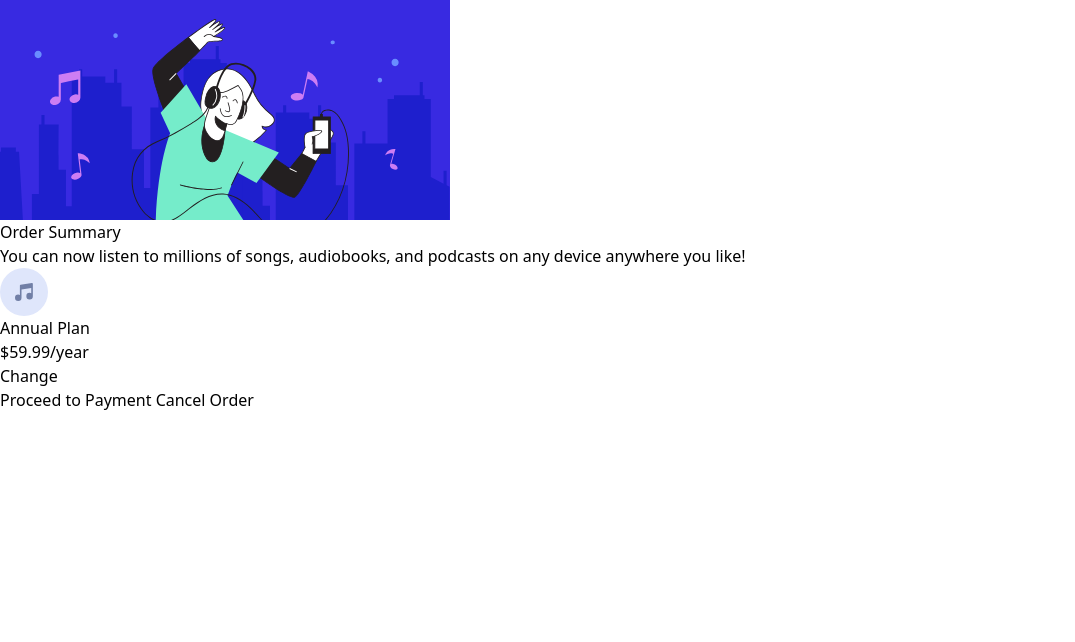
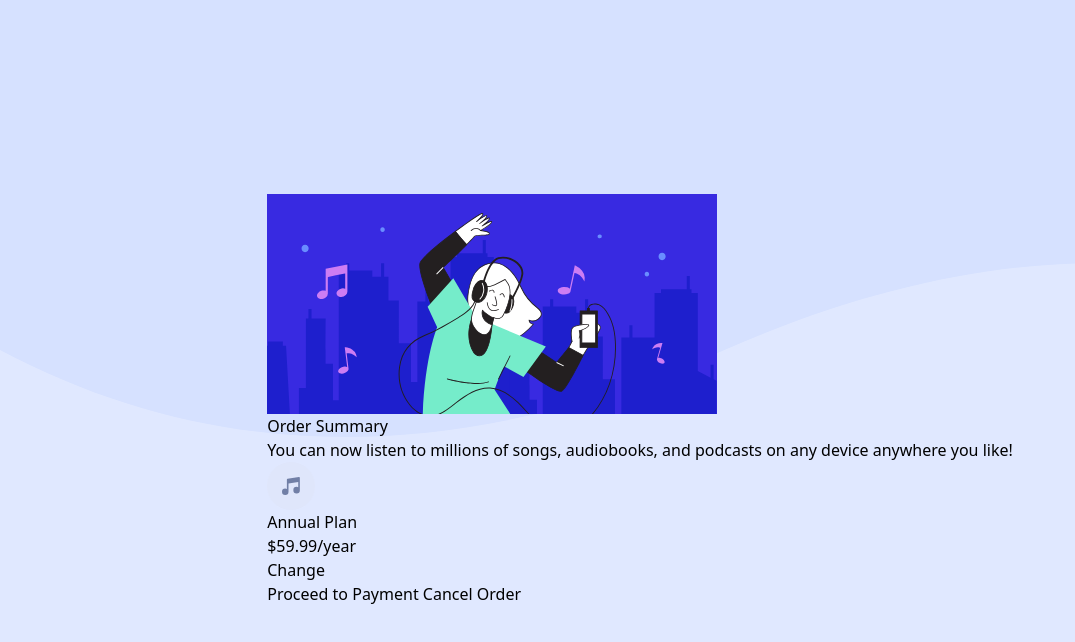
Before and after one commit to StephenYu2018/order-summary-component-main, a website: page index.html in a window 1280 px wide. Shown: the whole page, without its empty margins (0-1075 px from the left). Drawn offline with Linux system fonts and the light colour scheme.

Commit message:
add background styles to index.html

```diff
--- a/index.html
+++ b/index.html
@@ -13,8 +13,9 @@
   <link rel="icon" type="image/png" sizes="32x32" href="./images/favicon-32x32.png">
   <title>Frontend Mentor | Order summary card</title>
 </head>
-<body class="bg-mobile md:bg-desktop">
-  <main>
+<body>
+
+  <main class="h-screen bg-mobile md:bg-desktop bg-pale-blue bg-no-repeat bg-contain flex flex-col justify-center items-center">
     <article>
       <img alt="person vibing to music" src="./images/illustration-hero.svg">
       <div>
--- a/package.json
+++ b/package.json
@@ -4,7 +4,7 @@
   "description": "![Design preview for the Order summary card coding challenge](./design/desktop-preview.jpg)",
   "main": "index.js",
   "scripts": {
-    "build": "npx tailwindcss -i ./styles.css -o ./dist/styles.css --watch",
+    "build": "npx tailwindcss -i ./styles.css -o ./dist/styles.css",
     "test": "echo \"Error: no test specified\" && exit 1"
   },
   "keywords": [],
--- a/tailwind.config.js
+++ b/tailwind.config.js
@@ -14,8 +14,8 @@ module.exports = {
     },
     extend: {
       backgroundImage: {
-        "mobile": "url(./images/pattern-background-mobile.svg)",
-        "desktop": "url(./images/pattern-background-desktop.svg)",
+        mobile: "url('../images/pattern-background-mobile.svg')",
+        desktop: "url('../images/pattern-background-desktop.svg')",
       }
     },
   },
```
Also changed, not shown: dist/styles.css.
